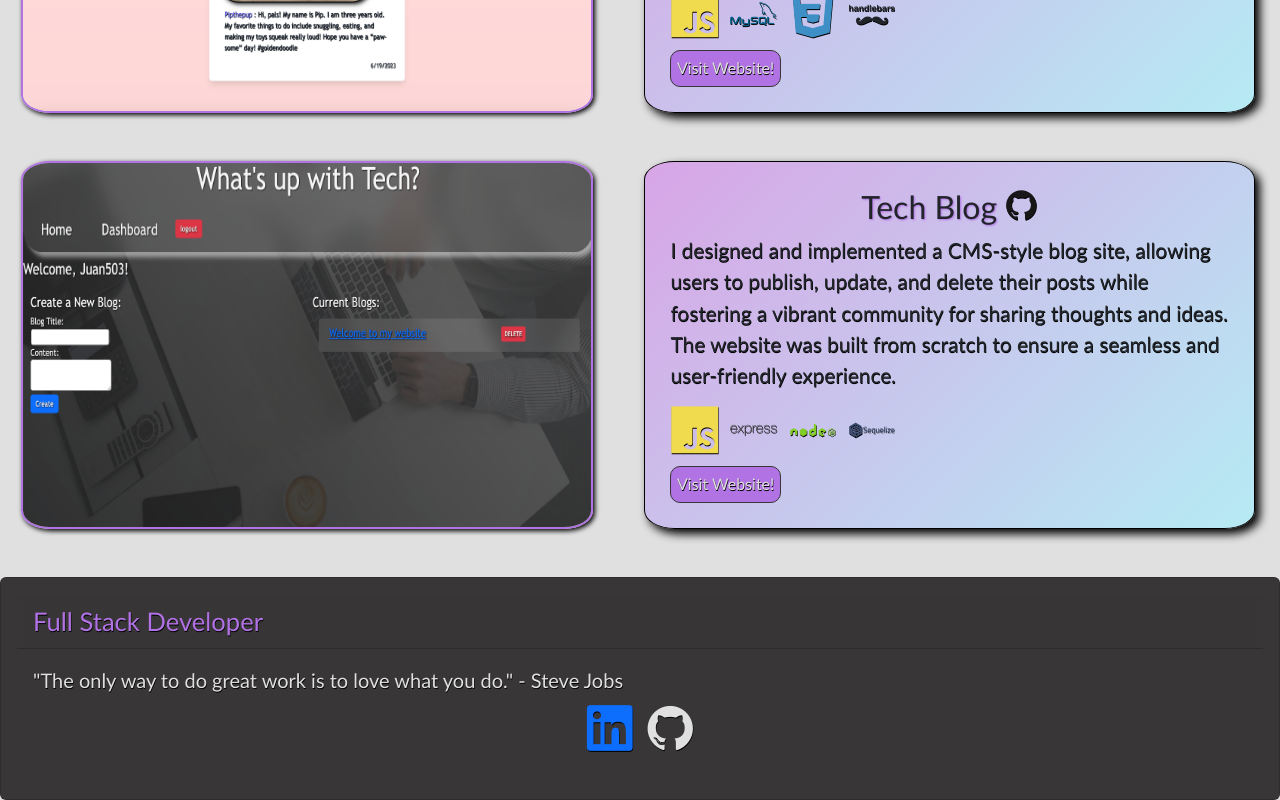
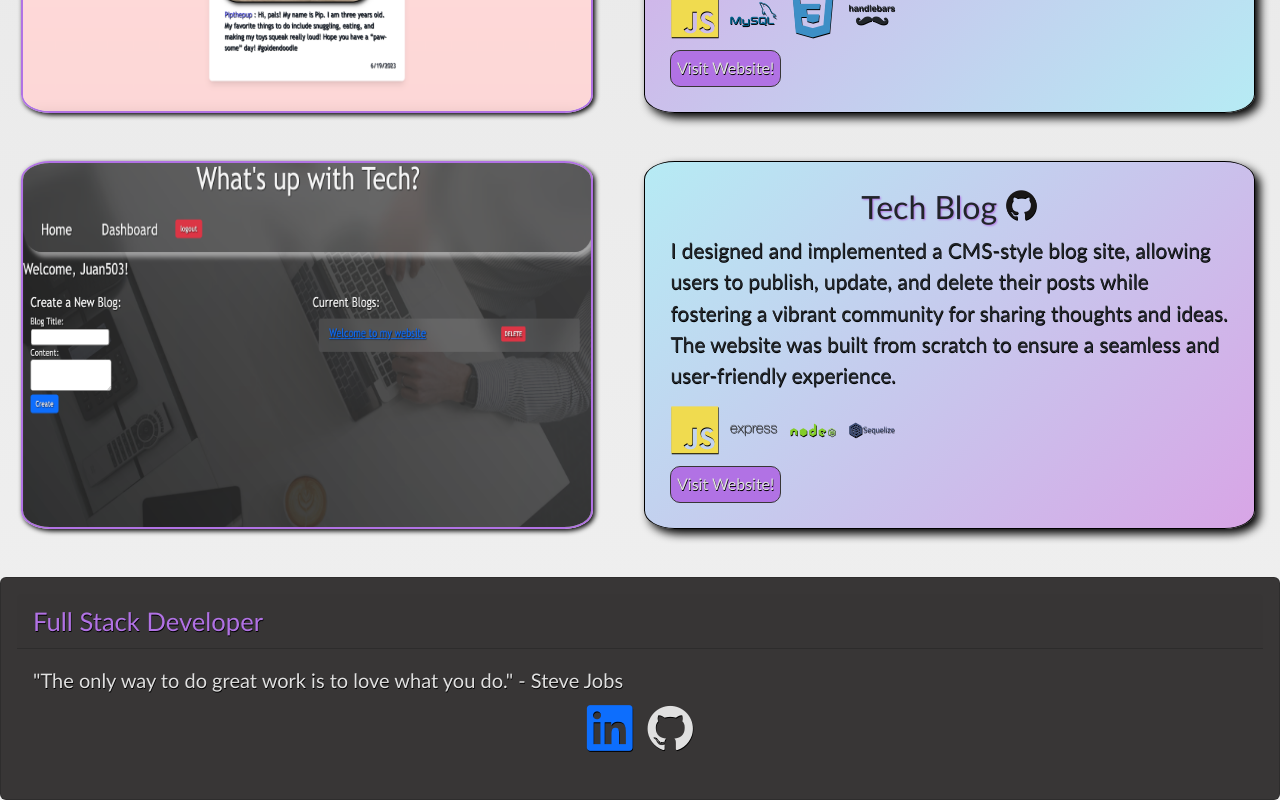
Before and after one commit to JuanMartinez503/React-portfolio, a React (Vite) app: page / in a window 1280 px wide. Shown: the part 1605-2405 px from the top of the page. Built offline with nearby package versions, Linux system fonts and the light colour scheme.

Commit message:
made changes to the linear gradient colors

```diff
--- a/src/App.css
+++ b/src/App.css
@@ -7,9 +7,11 @@
   --primary: #b172e4;
   --secondary:#383636;
   --third: #e0e0e0;
+  --complementary:  #f0f0f0;
+
 }
 body {
-  background-color: var(--third) !important;
+  background-image: linear-gradient(to bottom, var(--third), var(--complementary)) !important;
 
 }
 header{
@@ -158,7 +160,22 @@ footer .card-body {
   border: none;
 }
 #project-info {
-  background: linear-gradient(135deg, #d8a5e6, #b6ebf4);
+
+}
+.project-info-bg{
+  background: linear-gradient(135deg,  #b6ebf4, #d8a5e6);
+
+
+  margin-left: 2%;
+  width: 48%;
+  height: 100%;
+  border: 1px solid black;
+  border-radius: 5%;
+  padding: 2%;
+  box-shadow: 5px 5px 10px black;
+}
+.project-info-bg-reverse{
+  background: linear-gradient(135deg,  #d8a5e6, #b6ebf4);
 
 
   margin-left: 2%;
--- a/src/components/Project.jsx
+++ b/src/components/Project.jsx
@@ -1,7 +1,7 @@
 import {Link} from 'react-router-dom'
 import Aos from 'aos'
 import {useEffect} from 'react'
-export default function Project ({aos2, aos1, img, description,title, github, stack1, stack2,stack3, stack4, appUrl, form}){
+export default function Project ({aos2, aos1, img, description,title, github, stack1, stack2,stack3, stack4, appUrl, form, gradient}){
     useEffect(()=>{
         Aos.init({duration:1000})
     },[])
@@ -9,7 +9,7 @@ export default function Project ({aos2, aos1, img, description,title, github, st
      <div>
            <div id="project-component" className="my-5 m-1 ">
             <img src={img} alt={description} data-aos={aos1}/>
-            <div id="project-info" data-aos={aos2} className="flex-wrap">
+            <div id="project-info" data-aos={aos2} className={gradient}>
               <h4 className="text-center">{title} <Link target='_blank' to={github}>
             <i className="devicon-github-original colored"></i>
           </Link></h4>
--- a/src/pages/Home.jsx
+++ b/src/pages/Home.jsx
@@ -1,19 +1,20 @@
 import Project from "../components/Project";
-import perSocial from '../images/petsocialmedia.png'
-import techBlog from '../images/techblog.png'
+import perSocial from "../images/petsocialmedia.png";
+import techBlog from "../images/techblog.png";
 import Aos from "aos";
-import 'aos/dist/aos.css'
-import{useEffect} from 'react'
-import headshot from '../images/headshot.png'
+import "aos/dist/aos.css";
+import { useEffect } from "react";
+import headshot from "../images/headshot.png";
 
 export default function Home() {
-    useEffect(()=>{
-        Aos.init({duration:1500, delay:200})
-    },[])
-    const website = "Visit Website!"
+  useEffect(() => {
+    Aos.init({ duration: 1500, delay: 200 });
+  }, []);
+  const website = "Visit Website!";
+  const gradientReverse = "project-info-bg-reverse flex-wrap";
+  const gradient = "project-info-bg flex-wrap";
   return (
-
-    <div >
+    <div>
       <div className="intro d-flex flex-wrap top" data-aos="zoom-in">
         <img
           id="headshot"
@@ -23,27 +24,37 @@ export default function Home() {
         <div id="home-intro" className="text-center p-1 flex-wrap">
           <h2>
             {" "}
-            Hi there, I'm <span id="j">J</span><span id="uan">uan</span>, a Full Stack Developer!
+            Hi there, I'm <span id="j">J</span>
+            <span id="uan">uan</span>, a Full Stack Developer!
           </h2>
           <p>
-          With a strong passion for creating captivating web experiences, I specialize in crafting clean code and designing intuitive user interfaces. My expertise lies in bringing innovation to life through dynamic web applications.
-
+            With a strong passion for creating captivating web experiences, I
+            specialize in crafting clean code and designing intuitive user
+            interfaces. My expertise lies in bringing innovation to life through
+            dynamic web applications.
           </p>
           <p>
-          Throughout my journey as a developer, I have actively explored the ever-evolving world of web development, continuously acquiring new skills and staying up-to-date with cutting-edge technologies.
-
+            Throughout my journey as a developer, I have actively explored the
+            ever-evolving world of web development, continuously acquiring new
+            skills and staying up-to-date with cutting-edge technologies.
           </p>
           <p>
-          I invite you to explore my projects that showcase my abilities, and I am excited to connect with you to discuss any potential collaboration or project opportunities.
-
+            I invite you to explore my projects that showcase my abilities, and
+            I am excited to connect with you to discuss any potential
+            collaboration or project opportunities.
           </p>
         </div>
       </div>
 
-<div className="py-4 m-1 text-center" data-aos="fade-right">
-  <h3 className="skills-project-title">Explore My Skills and Projects!</h3>
-  <p className="skills-project-title-p">For a comprehensive showcase of my capabilities and accomplishments, head over to my portfolio and resume section.</p>
-</div>
+      <div className="py-4 m-1 text-center" data-aos="fade-right">
+        <h3 className="skills-project-title">
+          Explore My Skills and Projects!
+        </h3>
+        <p className="skills-project-title-p">
+          For a comprehensive showcase of my capabilities and accomplishments,
+          head over to my portfolio and resume section.
+        </p>
+      </div>
       <div className="home-skills">
         <div className="m-1 fronted " data-aos="flip-right">
           <h3 className="d-flex">Front-End:</h3>
@@ -66,9 +77,9 @@ export default function Home() {
         <div className="m-1 my-5 backend" data-aos="flip-left">
           <h3>Back-End:</h3>
           <div className="home-skills-icon-cont d-flex text-center flex-wrap justify-content-between">
-          <i className="devicon-nodejs-plain colored skill-icon ">
-            <p>Node.js</p>
-          </i>
+            <i className="devicon-nodejs-plain colored skill-icon ">
+              <p>Node.js</p>
+            </i>
 
             <i className="devicon-express-original colored skill-icon">
               <p>Express</p>
@@ -84,9 +95,37 @@ export default function Home() {
       </div>
       <div className="m-1 home-projects">
         <h3>Projects:</h3>
-        <Project aos1="fade-right" form={website} aos2="fade-left" img={perSocial} stack3="devicon-css3-plain colored project-icon" stack2="devicon-mysql-plain-wordmark colored project-icon" stack1="devicon-javascript-plain colored project-icon" stack4="devicon-handlebars-plain-wordmark  project-icon" title=" P🐾st: Pet Social Media " github="https://github.com/JuanMartinez503/Full-stack-pet-socia-media" description="Step into a world where adorable pets rule the social media kingdom! As the lead developer, I proudly present a full-stack application that lets users create accounts for their pets, sparking charming interactions with other delightful companions. 🐾💛" appUrl="https://full-stack-pet-social-media-698fb2b195ab.herokuapp.com/" />
+        <Project
+          aos1="fade-right"
+          form={website}
+          gradient={gradientReverse}
+          aos2="fade-left"
+          img={perSocial}
+          stack3="devicon-css3-plain colored project-icon"
+          stack2="devicon-mysql-plain-wordmark colored project-icon"
+          stack1="devicon-javascript-plain colored project-icon"
+          stack4="devicon-handlebars-plain-wordmark  project-icon"
+          title=" P🐾st: Pet Social Media "
+          github="https://github.com/JuanMartinez503/Full-stack-pet-socia-media"
+          description="Step into a world where adorable pets rule the social media kingdom! As the lead developer, I proudly present a full-stack application that lets users create accounts for their pets, sparking charming interactions with other delightful companions. 🐾💛"
+          appUrl="https://full-stack-pet-social-media-698fb2b195ab.herokuapp.com/"
+        />
 
-        <Project aos1="fade-left" aos2="fade-right" form={website} img={techBlog} stack3="devicon-nodejs-plain-wordmark colored project-icon" stack2="devicon-express-original-wordmark colored project-icon" stack1="devicon-javascript-plain colored project-icon" stack4="devicon-sequelize-plain-wordmark colored project-icon" title="Tech Blog " github="https://github.com/JuanMartinez503/Full-Stack-MVC-Tech-Blog" description="I designed and implemented a CMS-style blog site, allowing users to publish, update, and delete their posts while fostering a vibrant community for sharing thoughts and ideas. The website was built from scratch to ensure a seamless and user-friendly experience." appUrl="https://full-stack-mvc-tech-blog-28de33d18a0e.herokuapp.com/" />
+        <Project
+          aos1="fade-left"
+          aos2="fade-right"
+          form={website}
+          img={techBlog}
+          gradient={gradient}
+          stack3="devicon-nodejs-plain-wordmark colored project-icon"
+          stack2="devicon-express-original-wordmark colored project-icon"
+          stack1="devicon-javascript-plain colored project-icon"
+          stack4="devicon-sequelize-plain-wordmark colored project-icon"
+          title="Tech Blog "
+          github="https://github.com/JuanMartinez503/Full-Stack-MVC-Tech-Blog"
+          description="I designed and implemented a CMS-style blog site, allowing users to publish, update, and delete their posts while fostering a vibrant community for sharing thoughts and ideas. The website was built from scratch to ensure a seamless and user-friendly experience."
+          appUrl="https://full-stack-mvc-tech-blog-28de33d18a0e.herokuapp.com/"
+        />
       </div>
     </div>
   );
--- a/src/pages/Portfolio.jsx
+++ b/src/pages/Portfolio.jsx
@@ -10,6 +10,8 @@ import movies from '../images/movies.png'
 export default function Portfolio() {
   const website = "Visit Website!";
   const video = "Watch Demo Video!"
+  const gradientReverse = "project-info-bg-reverse flex-wrap";
+  const gradient = "project-info-bg flex-wrap";
 
   return (
     <div id="portfolio">
@@ -17,6 +19,7 @@ export default function Portfolio() {
          <h4 className="my-3">Full Stack:</h4>
       <Project
         aos1="fade-right"
+        gradient={gradientReverse}
         form={website}
         aos2="fade-left"
         img={perSocial}
@@ -32,6 +35,7 @@ export default function Portfolio() {
       <Project
         aos1="fade-left"
         aos2="fade-right"
+        gradient={gradient}
         form={website}
         img={techBlog}
         stack3="devicon-nodejs-plain-wordmark colored project-icon"
@@ -48,6 +52,8 @@ export default function Portfolio() {
         aos1="fade-left"
         aos2="fade-right"
         form={website}
+        gradient={gradientReverse}
+
         img={movies}
         stack3="devicon-html5-plain-wordmark colored project-icon"
         stack2="devicon-css3-plain colored project-icon"
@@ -62,6 +68,8 @@ export default function Portfolio() {
         aos1="fade-right"
         aos2="fade-left"
         form={website}
+        gradient={gradient}
+
         img={weather}
         stack3="devicon-css3-plain colored project-icon"
         stack2="devicon-html5-plain-wordmark colored project-icon"
@@ -78,6 +86,8 @@ export default function Portfolio() {
         aos1="fade-left"
         aos2="fade-right"
         form={video}
+        gradient={gradientReverse}
+
         img={mongoDB}
         stack4="devicon-nodejs-plain-wordmark colored project-icon"
         stack1="devicon-express-original-wordmark colored project-icon"
@@ -93,6 +103,8 @@ export default function Portfolio() {
         aos2="fade-left"
         form={video}
         img={ecommerse}
+        gradient={gradient}
+
         stack3="devicon-nodejs-plain-wordmark colored project-icon"
         stack2="devicon-express-original-wordmark colored project-icon"
         stack1="devicon-javascript-plain colored project-icon"
```
